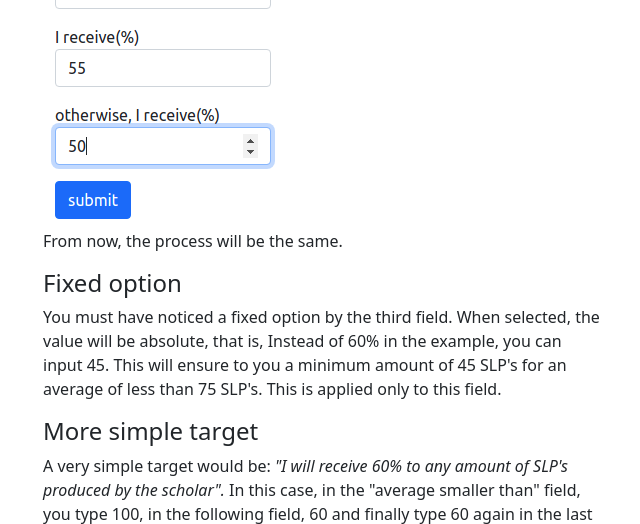
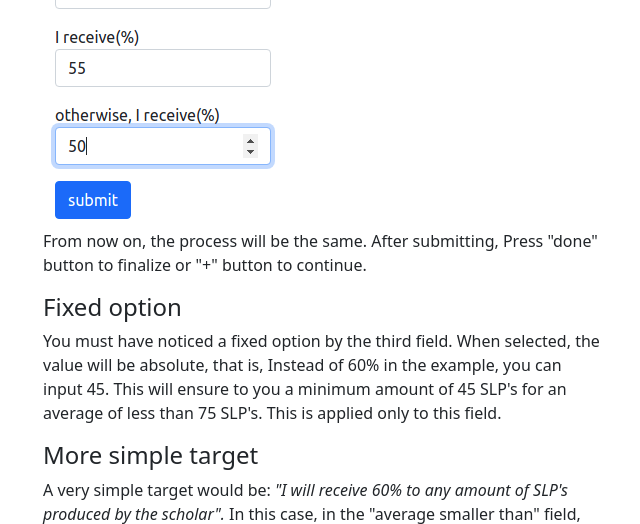
Before and after one commit to rgraner/metamaxie, a Django app: page /tasks/help-task/ in a window 1280 px wide. Shown: the part 1947-2471 px from the top of the page, without its empty margins (39-679 px from the left). Run offline with Django 3.2, Linux system fonts and the light colour scheme; a user stored in the database is signed in; tables that the repository leaves empty hold one stand-in row (values such as "Sample post"); grey boxes marked "Sample" are stand-in pictures; some libraries are stand-ins or nearby versions.

Commit message:
Text corrections on Help task page.

```diff
--- a/tasks/templates/tasks/help_task.html
+++ b/tasks/templates/tasks/help_task.html
@@ -38,7 +38,7 @@
 
         <img src="/media/main_rule_2.png" alt="">
 
-        <p>From now, the process will be the same.</p>
+        <p>From now on, the process will be the same. After submitting, Press "done" button to finalize or "+" button to continue.</p>
 
         <h4>Fixed option</h4>
         <p>
```
